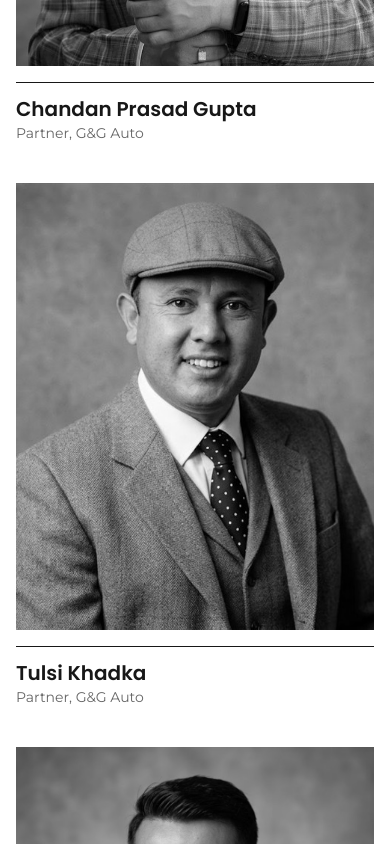
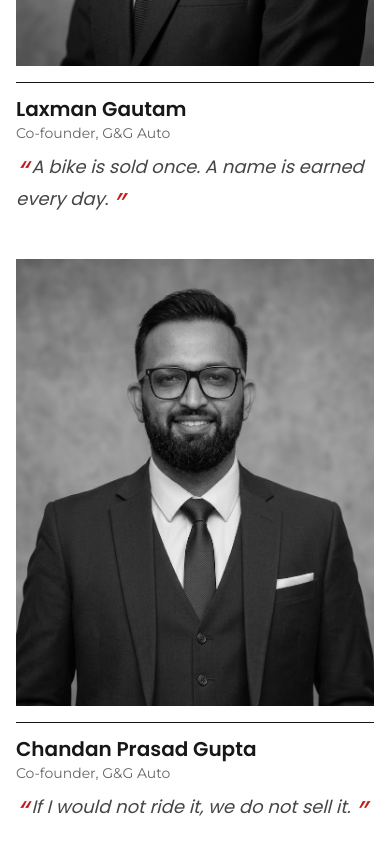
Before and after one commit to AI-Biztech-Nepal/Hamro-GNG-Auto, a Next.js app: page /about in a window 390 px wide. Shown: the part 3440-4284 px from the top of the page. Built offline with nearby package versions, Linux system fonts and the light colour scheme; no server answers; a web font is replaced by a local one.

Commit message:
About page: co-founders with quotes, two-branch section, fixed map pins; About us last in nav; new Chandan photo
Co-Authored-By: Claude Sonnet 5.5 <noreply@anthropic.com>

```diff
--- a/src/app/about/page.tsx
+++ b/src/app/about/page.tsx
@@ -4,7 +4,7 @@ import { AboutClient } from '@/components/about/AboutClient';
 export const metadata: Metadata = {
   title: 'About G&G Auto: Good and Genuine Second-hand Bikes in Boudha',
   description:
-    'G&G stands for Good and Genuine. Meet the three partners behind Hamro G&G Auto Enterprises in Nayabasti, Boudha, and the promises every bike we sell is held to.',
+    'G&G stands for Good and Genuine. Meet the three co-founders behind Hamro G&G Auto Enterprises in Nayabasti, Boudha, and the promises every bike we sell is held to.',
   alternates: { canonical: '/about' },
 };
 
--- a/src/components/about/AboutClient.tsx
+++ b/src/components/about/AboutClient.tsx
@@ -1,14 +1,14 @@
 "use client"
 
 import { useEffect, useRef, useState, type CSSProperties, type ReactNode } from 'react';
-import { Phone, MessageCircle, MapPin } from 'lucide-react';
+import { MapPin } from 'lucide-react';
 import { CONTACT_INFO, OUTLETS } from '@/lib/constants';
 import { ShowroomMap } from '@/components/about/ShowroomMap';
 
-const PARTNERS = [
-  { name: 'Chandan Prasad Gupta', photo: '/team/cp.jpg', pos: '50% 22%' },
-  { name: 'Tulsi Khadka', photo: '/team/tp.jpg', pos: '50% 30%' },
-  { name: 'Laxman Gautam', photo: '/team/lp.jpg', pos: '50% 25%' },
+const FOUNDERS = [
+  { name: 'Laxman Gautam', photo: '/team/lp.jpg', pos: '50% 25%', quote: 'A bike is sold once. A name is earned every day.' },
+  { name: 'Chandan Prasad Gupta', photo: '/team/cp.jpg', pos: '50% 22%', quote: 'If I would not ride it, we do not sell it.' },
+  { name: 'Tulsi Khadka', photo: '/team/tp.jpg', pos: '50% 30%', quote: 'Your word and our word should weigh the same.' },
 ];
 
 const PROMISES = [
@@ -141,17 +141,17 @@ function Promises() {
   );
 }
 
-function Partners() {
+function Founders() {
   return (
     <section className="bg-surface border-y border-border">
       <div className="max-w-6xl mx-auto px-4 sm:px-6 py-16 md:py-24">
         <Reveal>
-          <h2 className="font-headline font-bold text-3xl md:text-5xl tracking-tight text-balance max-w-2xl leading-[1.08]">Three partners. One name on the door.</h2>
+          <h2 className="font-headline font-bold text-3xl md:text-5xl tracking-tight text-balance max-w-2xl leading-[1.08]">Three co-founders. One name on the door.</h2>
           <p className="mt-4 text-lg text-muted-foreground max-w-[56ch] leading-relaxed">If you want to know who stands behind your bike, this is who.</p>
         </Reveal>
         <div className="mt-12 grid gap-10 sm:grid-cols-3 items-start">
-          {PARTNERS.map((p, i) => (
-            <Reveal key={p.name} delay={i * 100} className={i === 1 ? 'sm:mt-14' : ''}>
+          {FOUNDERS.map((p, i) => (
+            <Reveal key={p.name} delay={i * 100}>
               <figure className="group">
                 <div className="aspect-[4/5] overflow-hidden bg-secondary">
                   <img
@@ -164,7 +164,10 @@ function Partners() {
                 </div>
                 <figcaption className="mt-4 border-t border-foreground pt-3">
                   <p className="font-headline font-semibold text-xl">{p.name}</p>
-                  <p className="text-sm text-muted-foreground">Partner, G&amp;G Auto</p>
+                  <p className="text-sm text-muted-foreground">Co-founder, G&amp;G Auto</p>
+                  <blockquote className="mt-3 font-headline italic text-lg leading-snug text-foreground/80">
+                    <span aria-hidden className="text-brand text-3xl leading-none align-[-0.3em] mr-1">&ldquo;</span>{p.quote}<span aria-hidden className="text-brand text-3xl leading-none align-[-0.3em] ml-1">&rdquo;</span>
+                  </blockquote>
                 </figcaption>
               </figure>
             </Reveal>
@@ -180,7 +183,7 @@ function Visit() {
     <section className="max-w-6xl mx-auto px-4 sm:px-6 py-16 md:py-24">
       <div className="grid md:grid-cols-[0.8fr_1.4fr] gap-10 md:gap-14 items-start">
         <Reveal>
-          <h2 className="font-headline font-bold text-3xl md:text-4xl tracking-tight text-balance">Two doors, one road.</h2>
+          <h2 className="font-headline font-bold text-3xl md:text-4xl tracking-tight text-balance">Our two branches.</h2>
           <p className="mt-3 text-muted-foreground leading-relaxed">{CONTACT_INFO.address}, {CONTACT_INFO.addressLocality}. About 50 metres apart.</p>
           <ul className="mt-6 border-t border-foreground">
             {OUTLETS.map(o => (
@@ -200,10 +203,6 @@ function Visit() {
               </li>
             ))}
           </ul>
-          <div className="mt-6 flex flex-col gap-3">
-            <a href={`tel:${CONTACT_INFO.phone}`} className="inline-flex justify-center items-center gap-2 h-12 px-6 rounded-md bg-brand text-brand-foreground font-semibold hover:bg-brand/90 transition-colors"><Phone className="w-4 h-4" /> Call {CONTACT_INFO.phone}</a>
-            <a href={`https://wa.me/${CONTACT_INFO.whatsapp}`} className="inline-flex justify-center items-center gap-2 h-12 px-6 rounded-md border border-border font-semibold hover:bg-muted transition-colors"><MessageCircle className="w-4 h-4" /> WhatsApp</a>
-          </div>
         </Reveal>
         <Reveal delay={100}>
           <ShowroomMap />
@@ -219,7 +218,7 @@ export function AboutClient() {
       <Hero />
       <Story />
       <Promises />
-      <Partners />
+      <Founders />
       <Visit />
     </>
   );
--- a/src/components/about/ShowroomMap.tsx
+++ b/src/components/about/ShowroomMap.tsx
@@ -55,7 +55,7 @@ export function ShowroomMap() {
     <div
       ref={box}
       role="region"
-      aria-label="Map of the G&G Auto main office and showroom in Nayabasti, Boudha"
+      aria-label="Map of the G&G Auto head office and branch in Nayabasti, Boudha"
       className="h-[360px] md:h-[480px] w-full rounded-xl overflow-hidden border border-border bg-muted"
     />
   );
--- a/src/components/layout/Navbar.tsx
+++ b/src/components/layout/Navbar.tsx
@@ -19,11 +19,12 @@ export function Navbar({ settings }: { settings: SiteSettings }) {
   const links = [
     { name: 'Home', href: '/' },
     { name: 'Inventory', href: '/inventory' },
-    { name: 'About us', href: '/about' },
     { name: 'Sell Bike', href: '/sell' },
     { name: 'Exchange', href: '/exchange' },
     { name: 'Offers', href: '/offers' },
+    { name: 'About us', href: '/about' },
   ];
+  const onService = pathname === '/book-service';
 
   return (
     <nav className="sticky top-0 z-50 bg-white/95 backdrop-blur-sm border-b border-border">
@@ -56,7 +57,7 @@ export function Navbar({ settings }: { settings: SiteSettings }) {
             ))}
 
             <div className="flex items-center gap-2 pl-1">
-              <Button size="sm" className="font-semibold gap-2 px-4 bg-brand text-brand-foreground hover:bg-brand/90" asChild>
+              <Button size="sm" className={`font-semibold gap-2 px-4 bg-brand text-brand-foreground hover:bg-brand/90 ${onService ? 'ring-2 ring-offset-2 ring-brand' : ''}`} asChild>
                 <Link href="/book-service"><Wrench className="w-4 h-4" /> Book service</Link>
               </Button>
             </div>
@@ -90,7 +91,7 @@ export function Navbar({ settings }: { settings: SiteSettings }) {
               {link.name}
             </Link>
           ))}
-          <Link href="/book-service" onClick={() => setIsOpen(false)} className="block px-3 py-2.5 rounded-md text-sm font-semibold text-brand">
+          <Link href="/book-service" onClick={() => setIsOpen(false)} className={`mt-1 block px-3 py-2.5 rounded-md text-sm font-semibold text-center bg-brand text-brand-foreground ${onService ? 'ring-2 ring-offset-2 ring-brand' : ''}`}>
             Book service
           </Link>
         </div>
--- a/src/lib/constants.ts
+++ b/src/lib/constants.ts
@@ -25,8 +25,8 @@ export const CONTACT_INFO = {
 
 /** Both outlets sit about 50 m apart on the same road in Nayabasti. Coordinates are the Google Maps pins. */
 export const OUTLETS = [
-  { name: 'Main office', where: 'Opposite Everest Petrol Pump', lat: 27.7115453, lng: 85.3694116 },
-  { name: 'Showroom', where: 'Hamro G&G Auto Enterprise', lat: 27.7114563, lng: 85.3689337 },
+  { name: 'Head office', where: 'Opposite Everest Petrol Pump', lat: 27.71136, lng: 85.36945 },
+  { name: 'Branch', where: 'Hamro G&G Auto Enterprise', lat: 27.71098, lng: 85.36849 },
 ];
 
 export const BRANDS = [
```
Also changed, not shown: public/team/cp.jpg.
